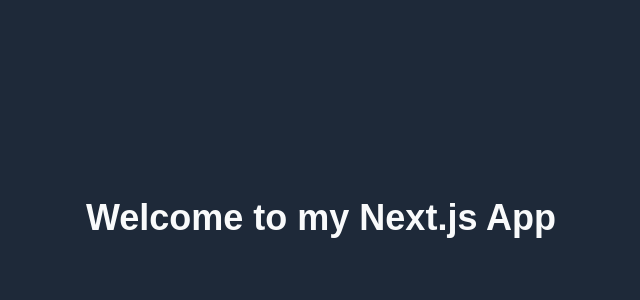
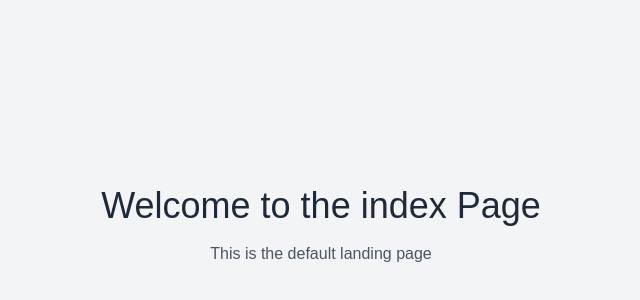
Before and after one commit to Kawona/alx-project-0x02-setup, a Next.js app in the folder alx-project-0x02/: page / in a window 1280 px wide. Shown: the part 174-474 px from the top of the page, without its empty margins (319-959 px from the left). Built offline with nearby package versions, Linux system fonts and the light colour scheme.

Commit message:
Added homepage to pages

```diff
--- /dev/null
+++ b/alx-project-0x02/pages/home.tsx
@@ -0,0 +1,11 @@
+import React from "react";
+
+export default function HomePage() {
+    return (
+        <div className="flex min-h-screen flex-col items-center justify-center bg-gray-800">
+            <h1 className="text-4xl font-bold text-gray-50 mb-4">
+                Welcome to my Next.js App
+            </h1>
+        </div>
+    );
+}
--- a/alx-project-0x02/pages/index.tsx
+++ b/alx-project-0x02/pages/index.tsx
@@ -1,11 +1,12 @@
 import React from "react";
 
-export default function HomePage() {
+export default function indexPage() {
     return (
-        <div className="flex min-h-screen flex-col items-center justify-center bg-gray-800">
-            <h1 className="text-4xl font-bold text-gray-50 mb-4">
-                Welcome to my Next.js App
+        <div className="flex min-h-screen flex-col items-center justify-center bg-gray-100">
+            <h1 className="text-4xl font-old text-gray-800 mb-4">
+                Welcome to the index Page
             </h1>
+            <p className="text-gray-600">This is the default landing page</p>
         </div>
     );
 }
```
